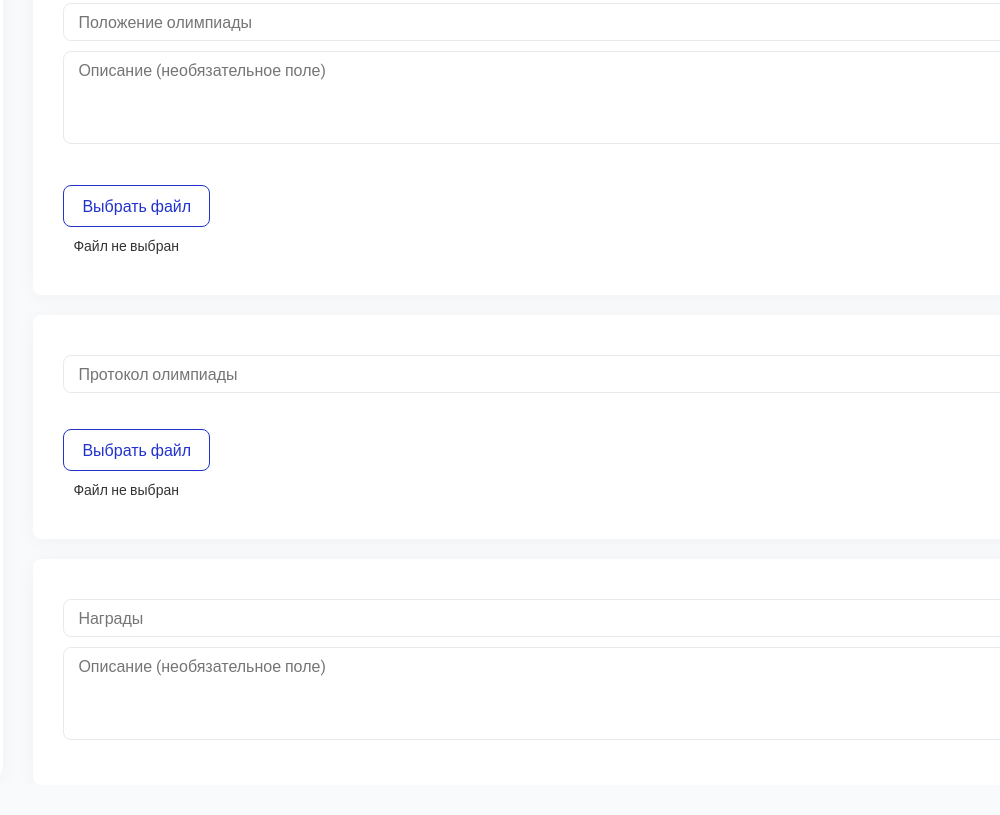
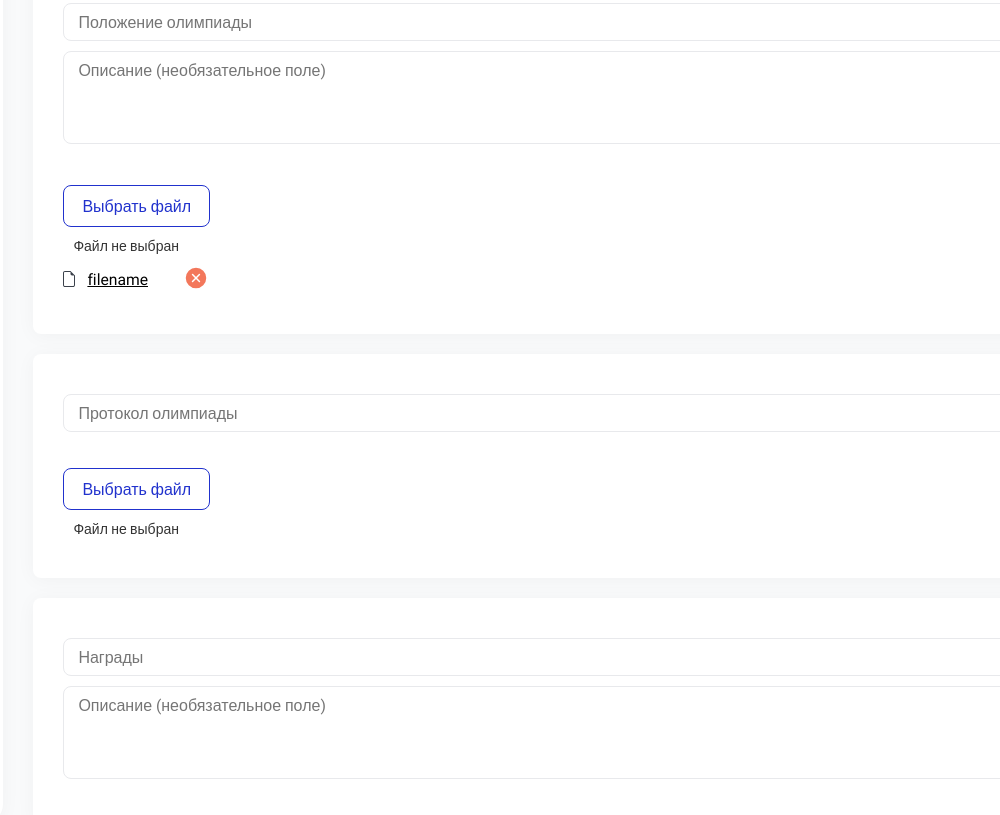
Before and after one commit to DefK1lla/gulp2, a website: page app/index.html in a window 1280 px wide. Shown: the part 2110-2925 px from the top of the page, without its empty margins (280-1280 px from the left). Drawn offline with Linux system fonts and the light colour scheme.

Commit message:
add file-input functional

```diff
--- a/app/index.html
+++ b/app/index.html
@@ -194,8 +194,7 @@
                         <div class="top-content-item__title">Регистрация на олимпиаду</div>
                       </div>
                       <div class="top-content-item__items">
-                        <input type="date" value="28.11.2022"
-                          class="top-content-item__input input-submit input-width">
+                        <input type="date" value="28.11.2022" class="top-content-item__input input-submit input-width">
 
                       </div>
                       <div class="top-content-item__items">
@@ -203,8 +202,7 @@
                       </div>
                       <span class="line">-</span>
                       <div class="top-content-item__items">
-                        <input type="date" value="28.11.2022"
-                          class="top-content-item__input input-submit input-width">
+                        <input type="date" value="28.11.2022" class="top-content-item__input input-submit input-width">
 
                       </div>
                       <div class="top-content-item__items">
@@ -317,7 +315,8 @@
               <img src="assets/icons/arrow.svg" alt="" class="arrow">
             </div>
             <div class="items-option">
-              <input type="submit" class="input-submit input_fullwidth" value="Ограничение по количеству участников для прохода в следующий тур">
+              <input type="submit" class="input-submit input_fullwidth"
+                value="Ограничение по количеству участников для прохода в следующий тур">
             </div>
           </div>
         </section>
@@ -471,8 +470,23 @@
           <div class="items-option-end">
             <textarea class="input_fullwidth textarea" placeholder="Описание (необязательное поле)"></textarea>
           </div>
+          <div class="input-file-wrapper">
+            <div class="input-file-body">
+              <input class="input-file" type="file" multiple>
               <button class="items_btn btn btn_secondary">Выбрать файл</button>
+            </div>
             <div class="btn_subtitle">Файл не выбран</div>
+            <div class="input-file-name-list">
+              <div class="input-file-name">
+                <div class="input-file-text">
+                  filename
+                </div>
+                <button class="input-file-remove">
+                  <img src="./assets/icons/file-remove.svg" alt="">
+                </button>
+              </div>
+            </div>
+          </div>
         </section>
         <section class="items paper">
           <div class="items-option-end">
--- a/app/js/src/components/burger.js
+++ b/app/js/src/components/burger.js
@@ -4,7 +4,6 @@ const menuBtn = document.querySelector(".burger-btn");
 document.addEventListener("click", handleClick);
 
 function handleClick(e) {
-  console.log(e.target)
   if (e.target.closest(".burger-btn")) {
     menu.classList.toggle("active");
     document.body.classList.toggle("scroll-lock");
--- /dev/null
+++ b/app/js/src/components/fileinput.js
@@ -0,0 +1,34 @@
+const fileInputs = document.querySelectorAll(".input-file-wrapper");
+
+fileInputs.forEach(elem => [
+  elem.querySelector(".input-file").fileList = [],
+  elem.addEventListener("change", handleChange)
+]);
+
+
+function handleChange(e) {
+  e.target.fileList.push(...e.target.files);
+
+  const inputFileList = e.currentTarget.querySelector(".input-file-name-list");
+  inputFileList.innerHTML = e.target.fileList.map((file, index) => `
+  <div class="input-file-name" data-index=${index}>
+    <div class="input-file-text">
+      ${file.name}
+    </div>
+    <button class="input-file-remove">
+      <img src="./assets/icons/file-remove.svg" alt="">
+    </button>
+  </div>
+  `).join("");
+
+  inputFileList.querySelectorAll(".input-file-remove")
+    .forEach(elem => elem.addEventListener("click", handleFileRemove));
+}
+
+function handleFileRemove(e) {
+  const removeElem = e.target.closest("[data-index]");
+  const input = e.target.closest(".input-file-wrapper").querySelector(".input-file");
+  input.fileList = input.fileList.filter((elem, index) => index != removeElem.dataset.index);
+  input.value = "";
+  removeElem.remove();
+}
--- a/app/js/src/main.js
+++ b/app/js/src/main.js
@@ -1 +1,2 @@
 import "./components/burger";
+import "./components/fileinput";
--- a/app/scss/components/input/_index.scss
+++ b/app/scss/components/input/_index.scss
@@ -52,3 +52,65 @@
 .items-option-end {
   margin: 10px 0;
 }
+
+.input-file-body {
+  position: relative;
+
+  width: 150px;
+}
+
+.input-file {
+  position: absolute;
+  top: 0;
+  left: 0;
+
+  width: 100%;
+  height: 100%;
+
+  opacity: 0;
+  font-size: 0;
+
+  cursor: pointer;
+}
+
+.input-file-name {
+  // display: none;
+
+  margin-bottom: 10px;
+
+  display: flex;
+  align-items: center;
+
+  &.filled {}
+}
+
+.input-file-text {
+  position: relative;
+
+  padding-left: 24px;
+  margin-right: 30px;
+
+  text-decoration: underline;
+
+  &::after {
+    content: "";
+
+    position: absolute;
+    top: 2px;
+    left: 0;
+
+    width: 12px;
+    height: 16px;
+
+    background: url(../assets/icons/file.svg);
+    background-repeat: no-repeat;
+    background-size: cover;
+    background-position: center;
+  }
+}
+
+.input-file-remove {
+  border: none;
+  background: none;
+  cursor: pointer;
+}
```
Also changed, not shown: app/assets/icons/file-remove.svg (added), app/assets/icons/file.svg (added), app/css/style.min.css, app/js/main.min.js, 2 other files. Lines whose indentation alone changed are shown as unchanged.
